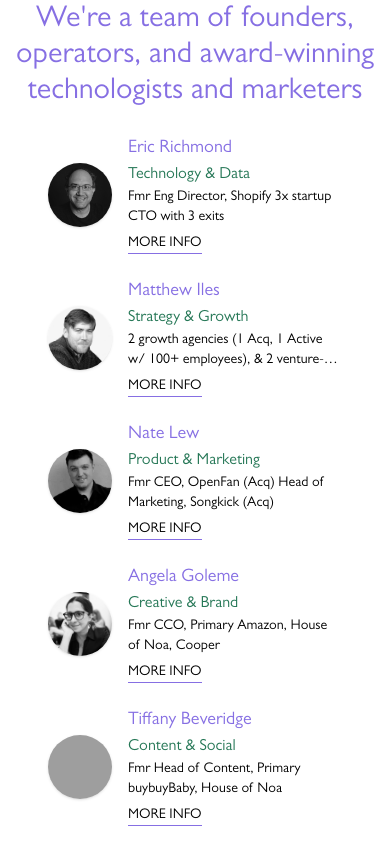
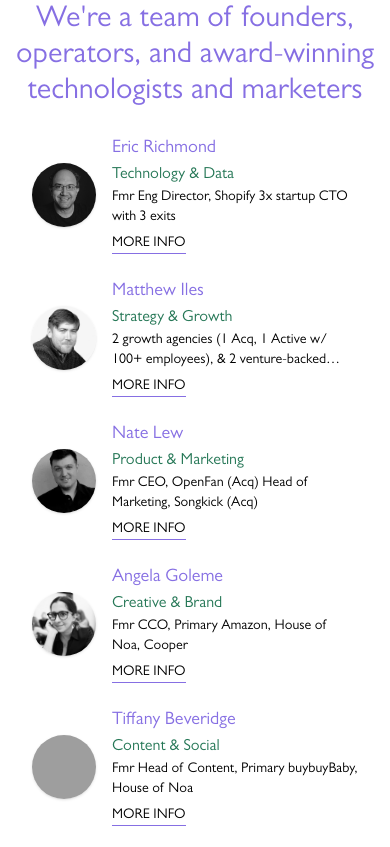
Before and after one commit to Extended-Fam/Extended-Fam.github.io, a website: page index.html in a window 390 px wide. Shown: the part 929-1776 px from the top of the page. Drawn offline with Linux system fonts and the light colour scheme; grey boxes are pictures that could not be loaded.

Commit message:
updates to css padding

```diff
--- a/index.html
+++ b/index.html
@@ -141,7 +141,7 @@
 				We&apos;re a team of founders, operators, and award-winning technologists and marketers
 			</h2>
 			<div
-				class="mx-auto grid max-w-screen-xl grid-cols-1 gap-6 px-12 md:grid-cols-2 md:gap-8 lg:grid-cols-3 lg:gap-10 xl:gap-12"
+				class="mx-auto grid max-w-screen-xl grid-cols-1 gap-6 px-8 sm:px-12 md:grid-cols-2 md:gap-8 lg:grid-cols-3 lg:gap-10 xl:gap-12"
 			>
 				<div class="flex items-center gap-4 xl:gap-6">
 					<img
```
